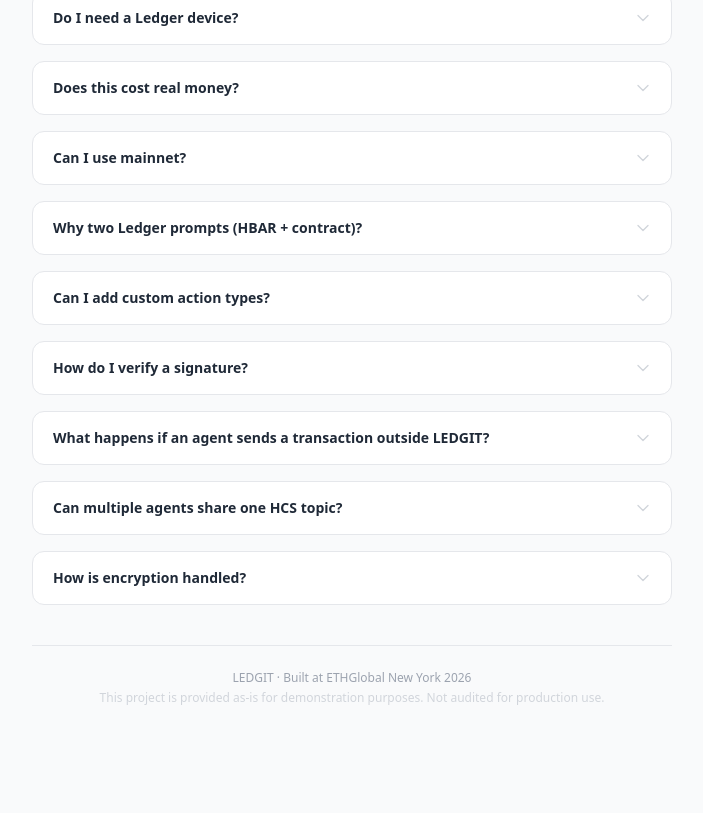
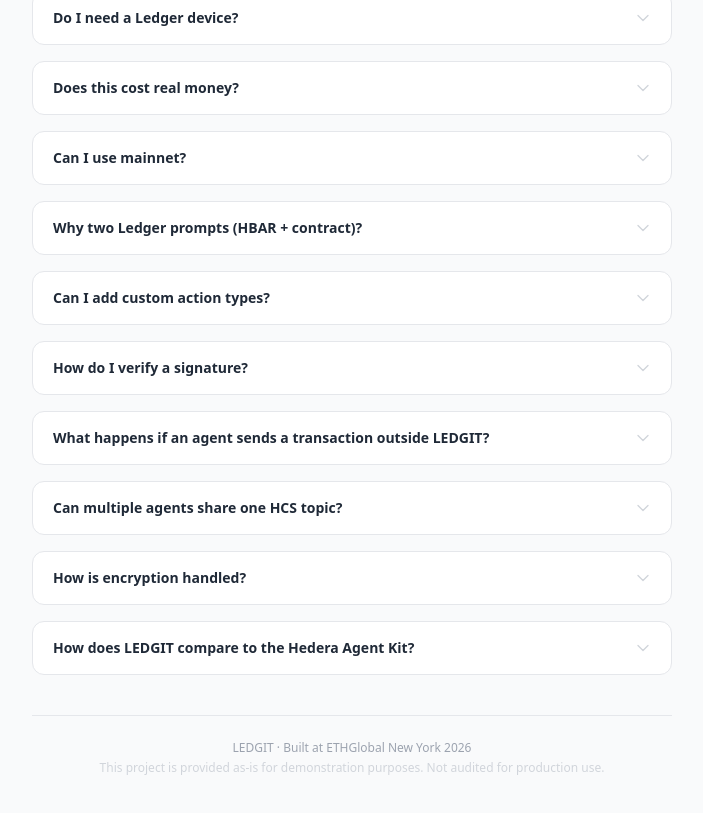
Before and after one commit to cbonoz/ledgit, a Next.js app in the folder dashboard/: page /faq in a window 1280 px wide. Shown: the part 333-1146 px from the top of the page, without its empty margins (288-991 px from the left). Before the commit the page ends 1079 px from the top, so only its background shows below. Built offline with nearby package versions, Linux system fonts and the light colour scheme.

Commit message:
Add Agent Kit comparison FAQ entry

```diff
--- a/dashboard/app/faq/page.tsx
+++ b/dashboard/app/faq/page.tsx
@@ -45,6 +45,10 @@
     q: "How is encryption handled?",
     a: "Set ENCRYPTION_KEY (64 hex chars) in your .env. Actions submitted after that are encrypted with AES-256-GCM before HCS submission. Sequence numbers and timestamps remain public; content is private to key holders. The dashboard shows 🔒 Encrypted if the key isn't available.",
   },
+  {
+    q: "How does LEDGIT compare to the Hedera Agent Kit?",
+    a: "The Hedera Agent Kit is a LangChain toolkit for Hedera operations (transfers, tokens, HCS messaging). LEDGIT is the human-in-the-loop audit layer. The Agent Kit returns unsigned bytes for human approval — you figure out signing. LEDGIT sends actions directly to a Ledger device for one-button hardware approval, then records the signed proof to HCS with risk levels and ENS identity. They're complementary: use the Agent Kit for agent framework integration and LEDGIT for hardware signing and audit. See the full comparison in the README.",
+  },
 ]
 
 export default function FAQPage() {
```
